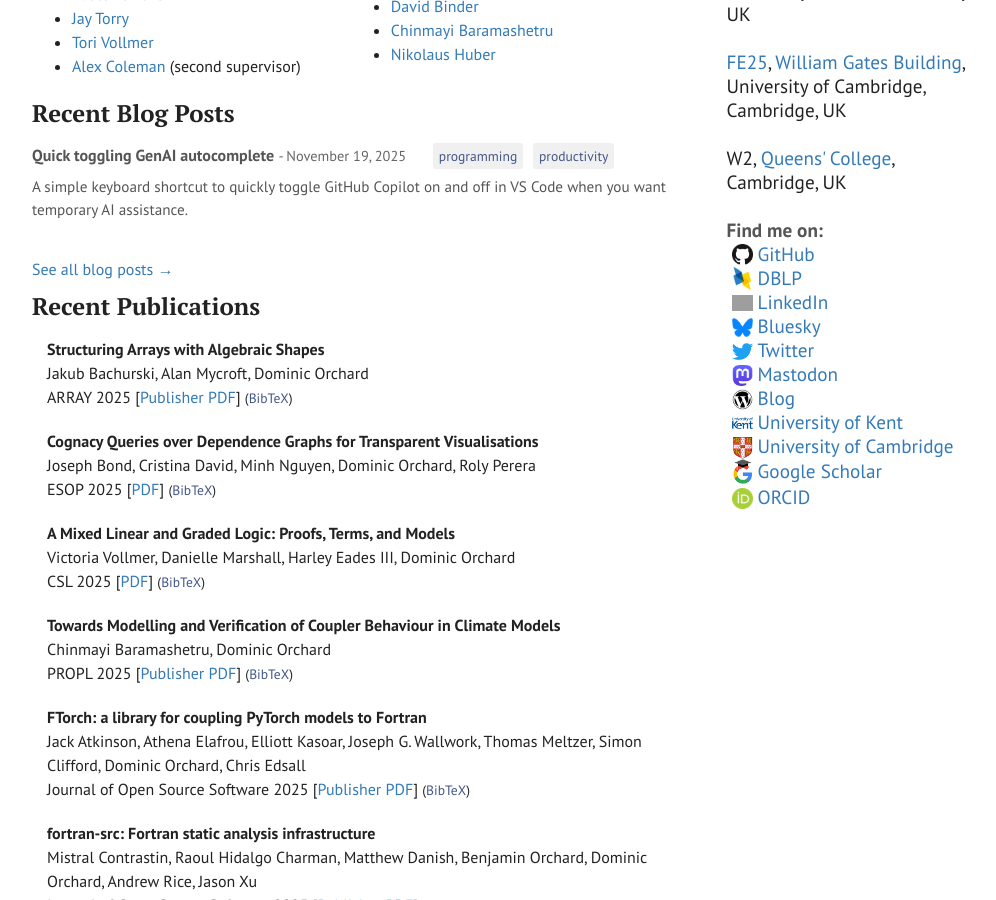
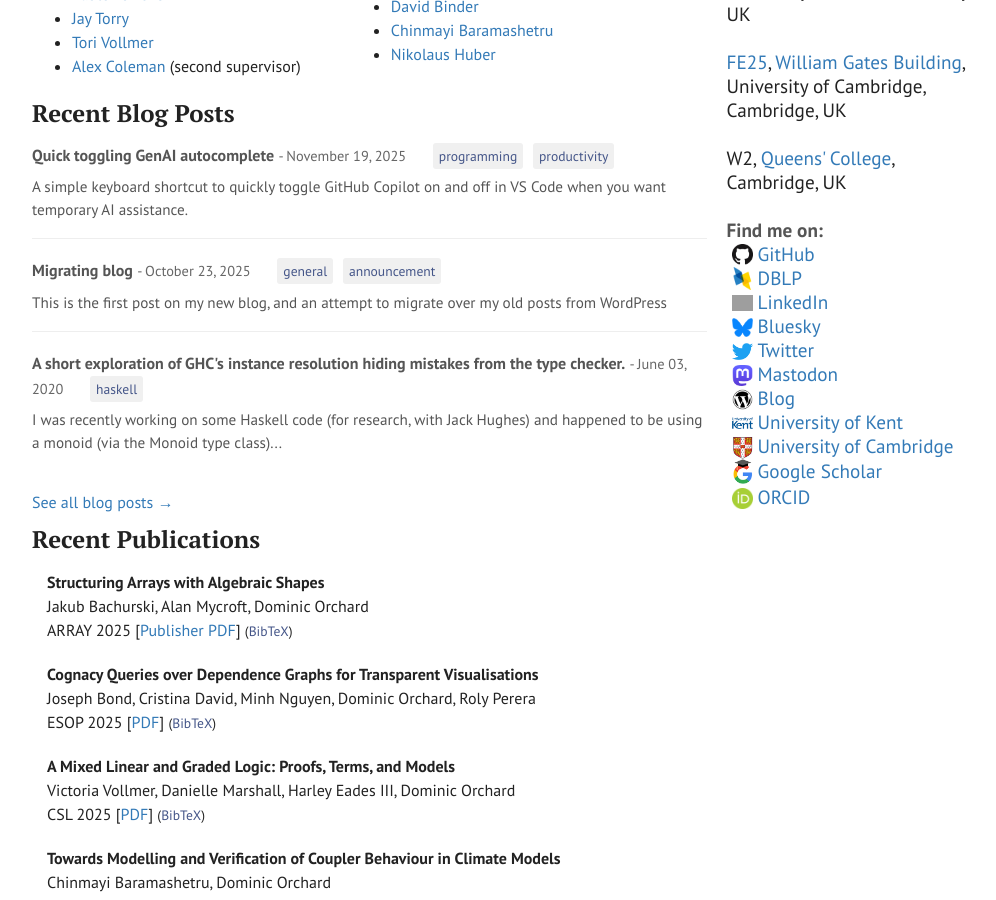
Before and after one commit to dorchard/dorchard.github.io, a Jekyll site: the page built from index.html, in a window 1280 px wide and 900 px high, scrolled down 659 px. Shown: the whole window, without its empty margins (233-1229 px from the left). Built offline with Jekyll 4.4.1, drawn with Linux system fonts in a browser that asks for light colours; grey boxes are pictures that could not be loaded.

Commit message:
limit on page up to 3

```diff
--- a/index.html
+++ b/index.html
@@ -91,7 +91,7 @@ sitemap:
     {% assign sorted_posts = site.blog | sort: 'date' | reverse %}
     {% if sorted_posts.size > 0 %}
     <ul class="blog-list-home">
-      {% for post in sorted_posts limit:1 %}
+      {% for post in sorted_posts limit:3 %}
       <li class="blog-item-home">
         <a href="{{ post.url }}"><strong>{{ post.title }}</strong></a>
         <span class="post-date-home"> - {{ post.date | date: "%B %d, %Y" }}</span>
```
